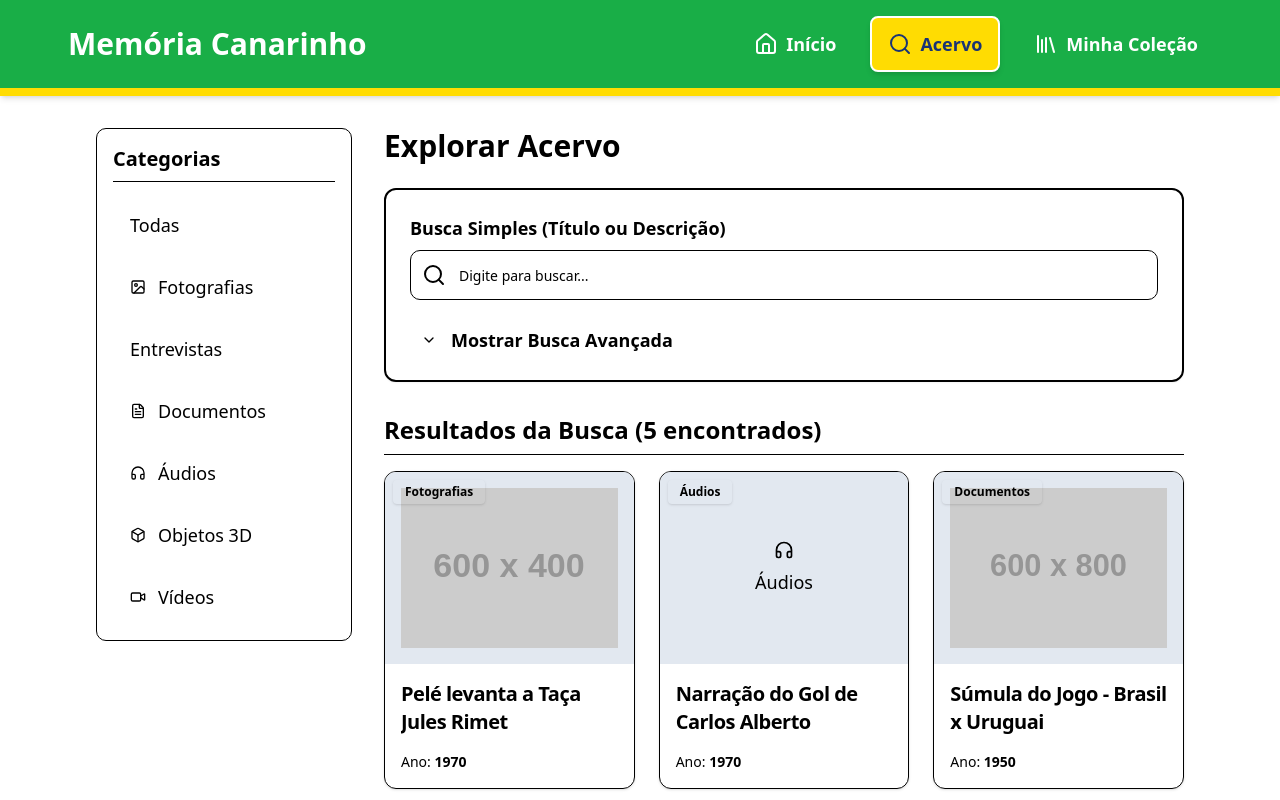
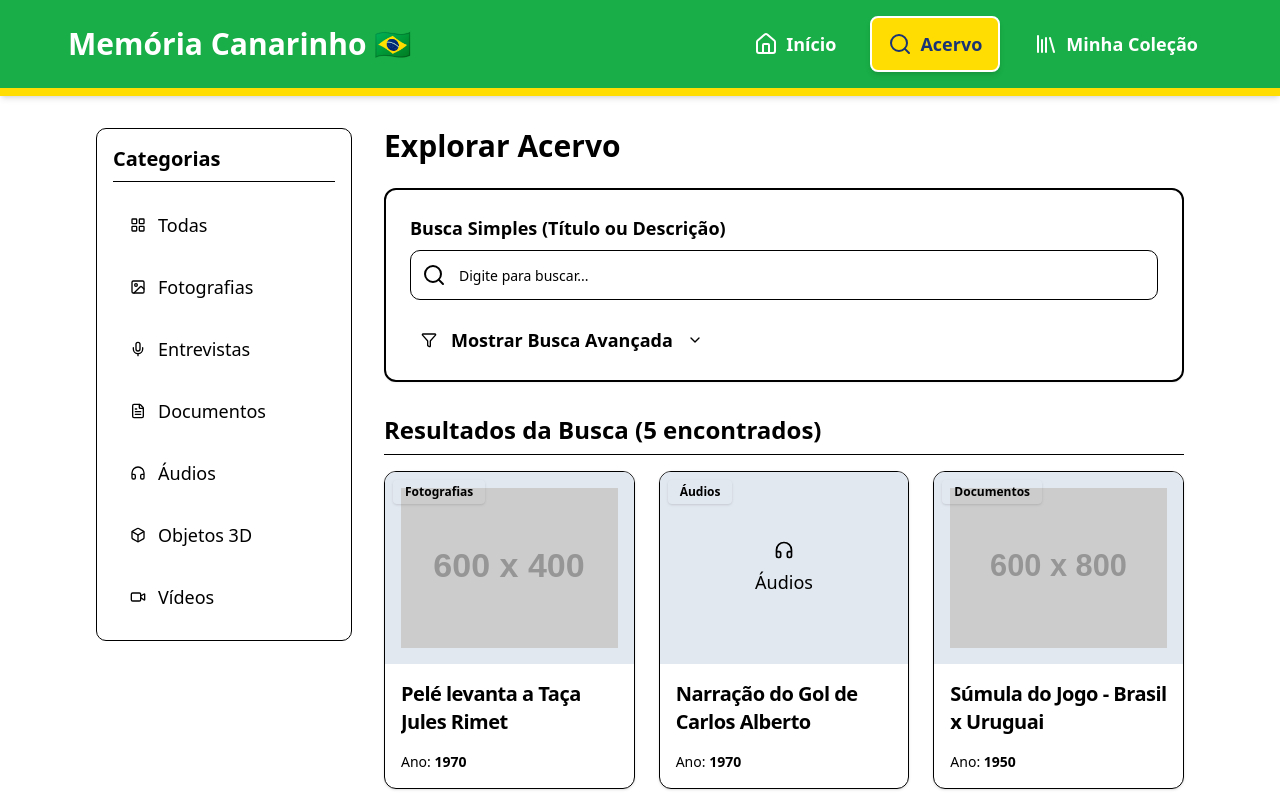
Before and after one commit to devBrait/cbf-ihc, a React (Vite) app in the folder memoria-canarinho/: page /#/catalog in a window 1280 px wide. Shown: the top 800 px of the page. Built offline with nearby package versions, Linux system fonts and the light colour scheme.

Commit message:
feat: new icons

```diff
--- a/memoria-canarinho/src/components/Navigation.tsx
+++ b/memoria-canarinho/src/components/Navigation.tsx
@@ -29,7 +29,7 @@ export const Navigation: React.FC<{ children: React.ReactNode }> = ({ children }
             className="text-2xl md:text-3xl font-bold flex items-center gap-2 hover:underline focus:ring-4 focus:ring-canarinho-branco focus:outline-none rounded p-1"
             aria-label="Memória Canarinho, Página Inicial"
           >
-            Memória Canarinho
+            Memória Canarinho 🇧🇷
           </Link>
 
           <nav aria-label="Navegação Principal">
--- a/memoria-canarinho/src/pages/Catalog.tsx
+++ b/memoria-canarinho/src/pages/Catalog.tsx
@@ -1,6 +1,6 @@
 import React, { useState } from 'react';
 import { Link } from 'react-router-dom';
-import { Search, ChevronDown, ChevronUp, Image as ImageIcon, FileText, Video, Headphones, Box } from 'lucide-react';
+import { Search, ChevronDown, ChevronUp, Image as ImageIcon, FileText, Video, Headphones, Box, LayoutGrid, Mic, Filter } from 'lucide-react';
 import { mockItems } from '../data/mockData';
 import type { Category } from '../data/mockData';
 import { Button } from '@/components/ui/button';
@@ -21,7 +21,7 @@ export const Catalog: React.FC = () => {
   const filteredItems = mockItems.filter(item => {
     const matchesCategory = selectedCategory === 'Todas' || item.category === selectedCategory;
     const matchesSearch = item.title.toLowerCase().includes(searchTerm.toLowerCase()) ||
-                          item.description.toLowerCase().includes(searchTerm.toLowerCase());
+      item.description.toLowerCase().includes(searchTerm.toLowerCase());
     const matchesYear = yearFilter === '' || item.year === yearFilter;
     const matchesCompetition = competitionFilter === '' || item.competition?.toLowerCase().includes(competitionFilter.toLowerCase());
 
@@ -35,6 +35,8 @@ export const Catalog: React.FC = () => {
       case 'Vídeos': return <Video aria-hidden="true" className="w-5 h-5" />;
       case 'Documentos': return <FileText aria-hidden="true" className="w-5 h-5" />;
       case 'Objetos 3D': return <Box aria-hidden="true" className="w-5 h-5" />;
+      case 'Todas': return <LayoutGrid aria-hidden="true" className="w-5 h-5" />;
+      case 'Entrevistas': return <Mic aria-hidden="true" className="w-5 h-5" />;
       default: return null;
     }
   };
@@ -96,8 +98,9 @@ export const Catalog: React.FC = () => {
               aria-expanded={isAdvancedSearchOpen}
               aria-controls="advanced-search-panel"
             >
-              {isAdvancedSearchOpen ? <ChevronUp aria-hidden="true" className="mr-2" /> : <ChevronDown aria-hidden="true" className="mr-2" />}
+              <Filter aria-hidden="true" className="mr-2" />
               {isAdvancedSearchOpen ? 'Ocultar Busca Avançada' : 'Mostrar Busca Avançada'}
+              {isAdvancedSearchOpen ? <ChevronUp aria-hidden="true" className="ml-2" /> : <ChevronDown aria-hidden="true" className="ml-2" />}
             </Button>
 
             {isAdvancedSearchOpen && (
@@ -131,7 +134,7 @@ export const Catalog: React.FC = () => {
 
         <section aria-live="polite" aria-atomic="true">
           <h2 className="text-2xl font-bold mb-4 border-b pb-2">
-             Resultados da Busca ({filteredItems.length} encontrado{filteredItems.length !== 1 && 's'})
+            Resultados da Busca ({filteredItems.length} encontrado{filteredItems.length !== 1 && 's'})
           </h2>
 
           {filteredItems.length > 0 ? (
@@ -149,8 +152,8 @@ export const Catalog: React.FC = () => {
                           <img src={item.imageUrl} alt="" className="object-cover w-full h-full" />
                         ) : (
                           <div className="text-muted-foreground flex flex-col items-center">
-                             {getCategoryIcon(item.category)}
-                             <span className="mt-2 font-medium">{item.category}</span>
+                            {getCategoryIcon(item.category)}
+                            <span className="mt-2 font-medium">{item.category}</span>
                           </div>
                         )}
                         <div className="absolute top-2 left-2 bg-primary text-primary-foreground text-xs font-bold px-3 py-1 rounded shadow">
```
